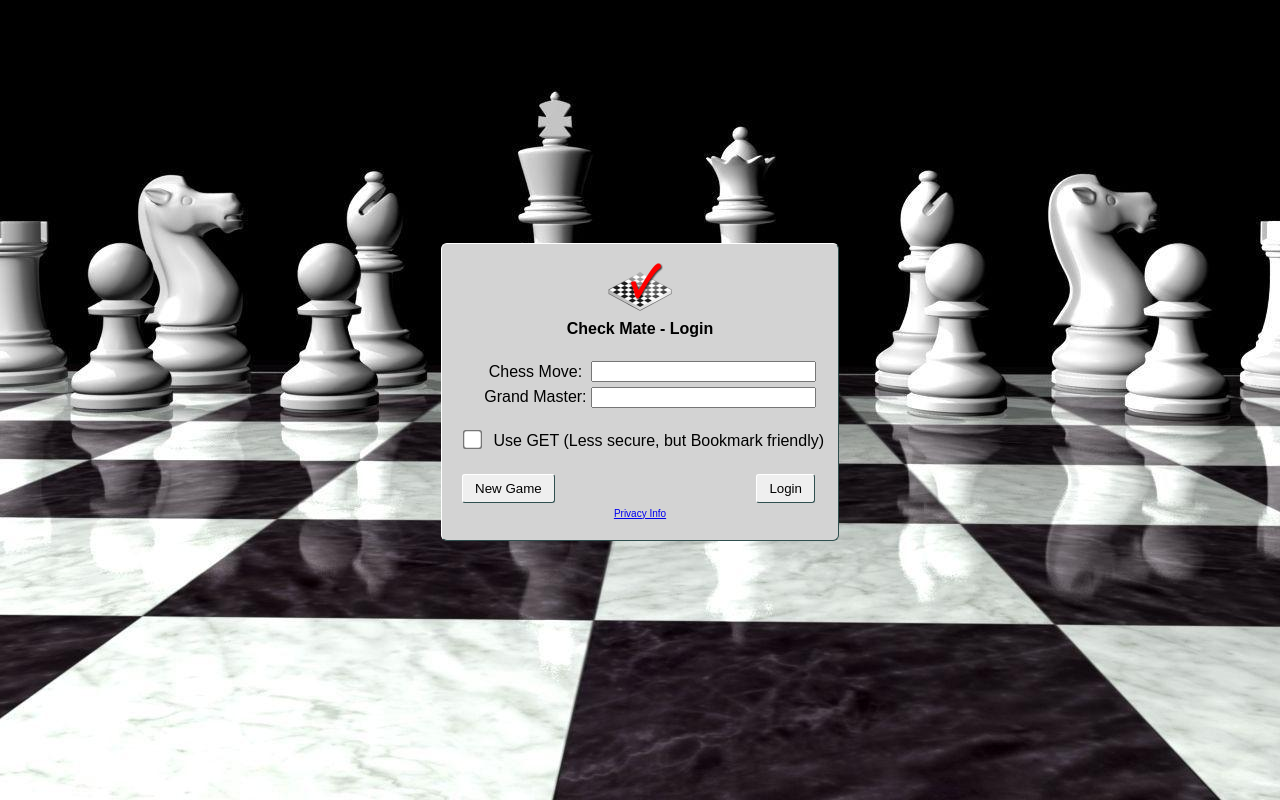
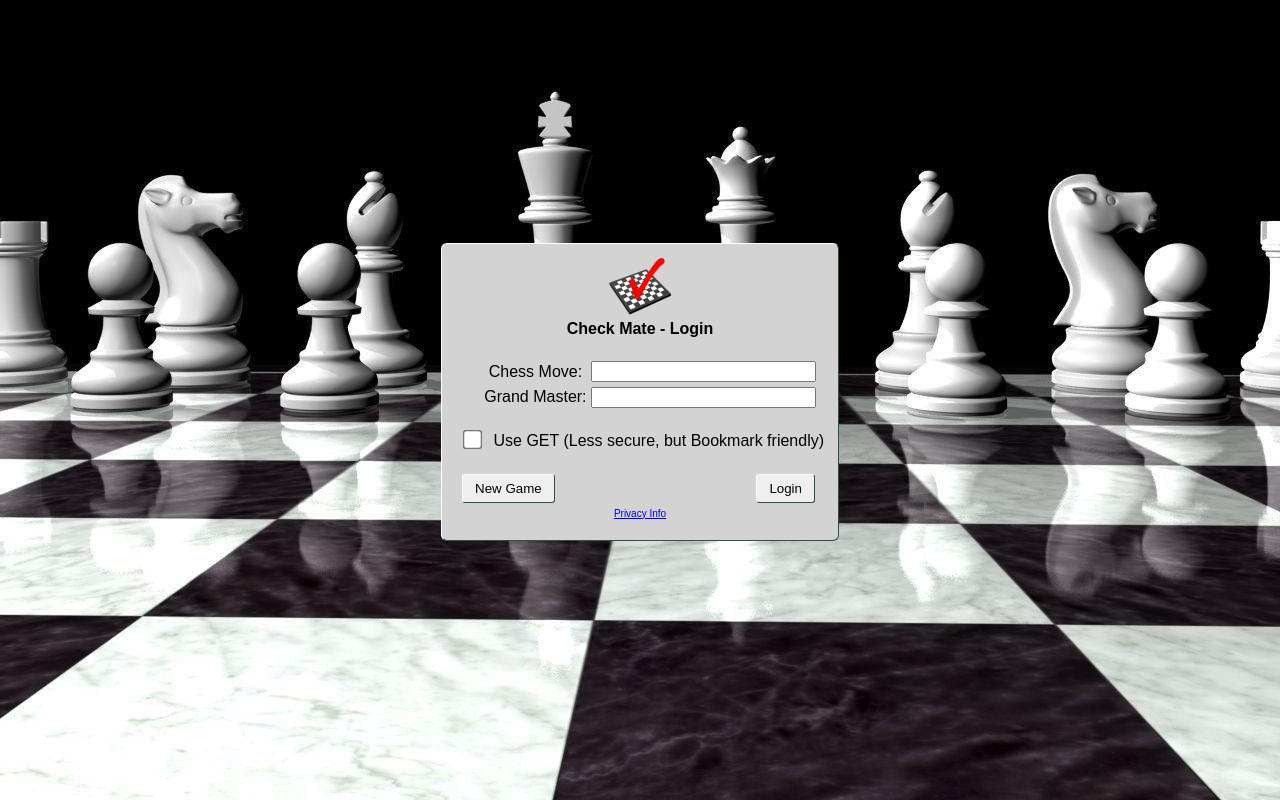
Before and after one commit to codepoet80/checkmate-service, a PHP site: page /login.php in a window 1280 px wide. Run offline with PHP 8.4, Linux system fonts and the light colour scheme.

Commit message:
new icon design

```diff
--- a/login.php
+++ b/login.php
@@ -10,7 +10,7 @@
     <link rel="shortcut icon" href="favicon.ico">
     <link rel="stylesheet" href="style.css">
     <meta name="viewport" content="width=device-width, initial-scale=1, user-scalable=1" />
-    <link rel="icon" href="images/icon-64png" type="image/png">
+    <link rel="icon" href="icon.png" type="image/png">
     <script>
         function swapTech() {
             document.getElementById("divNewUser").innerHTML = "<input class='button' type='button' id='btnNew' value='New Game' onclick='createNew()'/>"
@@ -41,7 +41,7 @@ $errorMsg = "DEBUG...<br>";
                             <table width="100%" height="100%" bgcolor="lightgray" border="0" class="tableLogin">
                                 <tr>
                                     <td colspan="3" align="center">
-                                        <img src="images/icon-64.png" style="margin-top:8px;"/><br/>
+                                        <img src="images/icon3-64.png" style="margin-top:8px;"/><br/>
                                         <b>Check Mate - Login</b><br/>
                                         &nbsp;
                                     </td>
--- a/style.css
+++ b/style.css
@@ -29,7 +29,7 @@ h2 div span {
 }
 
 h2 div::before {
-    content: url('images/icon2-64.png');
+    content: url('images/icon3-64.png');
 }
 
 small {
--- a/tasks.php
+++ b/tasks.php
@@ -143,7 +143,7 @@ if ((isset($_GET["submit"]) && $_GET["submit"] == true) || (isset($_POST["submit
 <link rel="shortcut icon" href="favicon.ico">
 <link rel="stylesheet" href="style.css">
 <meta name="viewport" content="width=device-width, initial-scale=1, user-scalable=1" />
-<link rel="icon" href="images/icon-64png" type="image/png">
+<link rel="icon" href="icon.png" type="image/png">
 <meta http-equiv="Pragma" content="no-cache">
 <title>Check Mate - Your To Do List Anywhere</title>
 <script>
```
Also changed, not shown: favicon.ico (added), icon.png (added), images/Chessboard-Cleaned.png (added), images/icon3-64.png (added), images/icon3.png (added).
